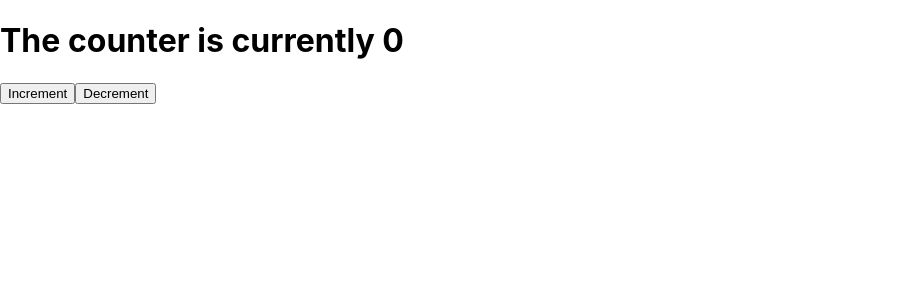
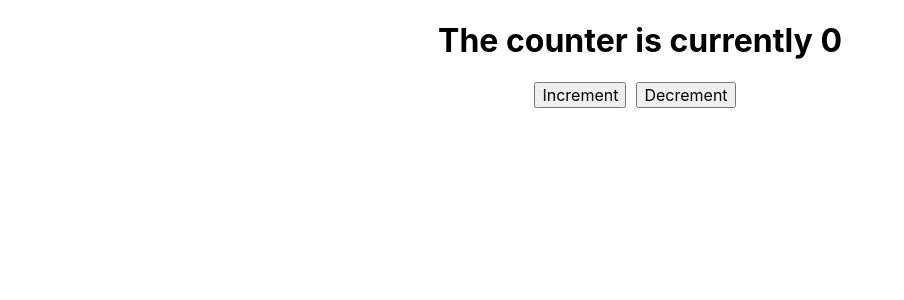
Before and after one commit to sidhlee/react-testing, a React (Create React App) app: page / in a window 1280 px wide. Shown: the top 300 px of the page, without its empty margins (0-904 px from the left). Built offline with nearby package versions, Linux system fonts and the light colour scheme.

Commit message:
Add more tests + css classes

```diff
--- a/src/App.css
+++ /dev/null
@@ -1,38 +0,0 @@
-.App {
-  text-align: center;
-}
-
-.App-logo {
-  height: 40vmin;
-  pointer-events: none;
-}
-
-@media (prefers-reduced-motion: no-preference) {
-  .App-logo {
-    animation: App-logo-spin infinite 20s linear;
-  }
-}
-
-.App-header {
-  background-color: #282c34;
-  min-height: 100vh;
-  display: flex;
-  flex-direction: column;
-  align-items: center;
-  justify-content: center;
-  font-size: calc(10px + 2vmin);
-  color: white;
-}
-
-.App-link {
-  color: #61dafb;
-}
-
-@keyframes App-logo-spin {
-  from {
-    transform: rotate(0deg);
-  }
-  to {
-    transform: rotate(360deg);
-  }
-}
--- a/src/App.js
+++ b/src/App.js
@@ -1,16 +1,24 @@
 import React, { Component } from "react";
-import "./App.css";
+import classes from "./App.module.css";
 
 class App extends Component {
   state = {
-    counter: 0
+    counter: 0,
+    errorMessage: ""
   };
   increment = () => {
     this.setState(prevState => ({
       counter: prevState.counter + 1
     }));
+    this.setState({ errorMessage: "" });
   };
   decrement = () => {
+    if (this.state.counter <= 0) {
+      this.setState({
+        errorMessage: "The counter can't go below zero"
+      });
+      return;
+    }
     this.setState(prevState => ({
       counter: prevState.counter - 1
     }));
@@ -18,16 +26,27 @@ class App extends Component {
 
   render() {
     return (
-      <div data-test="component-app">
+      <div data-test="component-app" className={classes.App}>
         <h1 data-test="counter-display">
           The counter is currently {this.state.counter}
         </h1>
-        <button data-test="increment-button" onClick={this.increment}>
+        <button
+          className={classes.Button}
+          data-test="increment-button"
+          onClick={this.increment}
+        >
           Increment
         </button>
-        <button data-test="decrement-button" onClick={this.decrement}>
+        <button
+          className={classes.Button}
+          data-test="decrement-button"
+          onClick={this.decrement}
+        >
           Decrement
         </button>
+        <p className={classes.Error} data-test="error-message">
+          {this.state.errorMessage}
+        </p>
       </div>
     );
   }
--- /dev/null
+++ b/src/App.module.css
@@ -0,0 +1,33 @@
+.App {
+  text-align: center;
+}
+
+.App-header {
+  background-color: #282c34;
+  min-height: 100vh;
+  display: flex;
+  flex-direction: column;
+  align-items: center;
+  justify-content: center;
+  font-size: calc(10px + 2vmin);
+  color: white;
+}
+
+.App-link {
+  color: #61dafb;
+}
+
+.Button {
+  font: inherit;
+  margin-right: 10px;
+}
+
+.Button:hover {
+  border: 2px solid black;
+}
+
+.Error {
+  color: red;
+  font-family: monospace;
+  font-size: 1.5em;
+}
```
Also changed, not shown: 1 other file (tests, documents, lock files or other folders).
